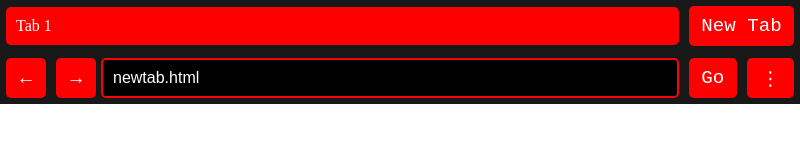
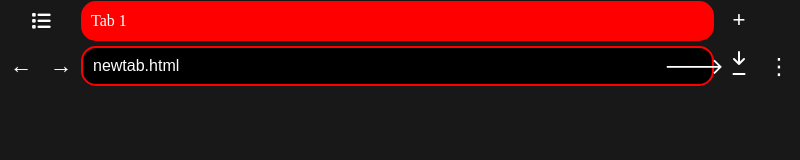
Before and after one commit to SHiBUSEK/MxBrowser, an Electron app: page index.html in a window 800 px wide. Drawn offline with Linux system fonts and the light colour scheme.

Commit message:
v0.3.0-beta.3

```diff
--- a/index.html
+++ b/index.html
@@ -5,19 +5,27 @@
   <meta name="viewport" content="width=device-width, initial-scale=1.0">
   <title>MxBrowser</title>
   <link rel="stylesheet" href="styles.css">
+  <link rel="stylesheet" href="https://cdnjs.cloudflare.com/ajax/libs/font-awesome/6.0.0-beta3/css/all.min.css">
 </head>
 <body>
   <div id="tabs-container">
+    <button id="FunctionsButton"><i class="fas fa-list icon"></i></button>
     <ul id="tabs-list">
       <li class="tab active" data-tab-id="1">Tab 1</li>
     </ul>
-    <button id="newTabButton">New Tab</button>
+    <button id="newTabButton">+</button>
   </div>
   <div id="browser-controls">
-    <button id="backButton">&#8592;</button>
-    <button id="forwardButton">&#8594;</button>
-    <input type="text" id="urlInput" placeholder="Enter URL" />
-    <button id="goButton">Go</button>
+    <button id="backButton">←</button>
+    <button id="forwardButton">→</button>
+    <div id="urlInputDiv">
+    <input type="text" id="urlInput" placeholder="Enter URL"/>
+    <button id="goButton">🡒</button>
+    </div>
+    <button id="downloadsButton">
+      <i class="fas fa-arrow-down icon"></i>
+      <i class="fas fa-minus icon"></i>
+     </button>
     <button id="MoreButton">&#8942;</button>
   </div>
   <div id="webview-container">
--- a/package.json
+++ b/package.json
@@ -1,6 +1,6 @@
 {
   "name": "mxbrowser",
-  "version": "0.3.0-beta.2",
+  "version": "0.3.0-beta.3",
   "main": "main.js",
   "scripts": {
     "start": "electron .",
--- a/styles.css
+++ b/styles.css
@@ -6,6 +6,7 @@ html, body {
   overflow: hidden;
   display: flex;
   flex-direction: column;
+  background: #181818;
 }
 
 #browser-controls {
@@ -13,6 +14,7 @@ html, body {
   align-items: center;
   padding: 1px;
   background: #181818;
+  margin-top: 3px;
 }
 
 #urlInput {
@@ -20,20 +22,20 @@ html, body {
   flex-grow: 1;
   padding: 10px;
   border: 2px solid #ff0000;
-  border-radius: 5px;
+  border-radius: 15px;
   font-size: 1em;
   box-sizing: border-box;
   background: #000;
   color: white;
-  margin-right: 5px;
+  padding-right: 30px;
 }
 
 #tabs-container {
+  padding: 1px;
   background-color: #181818;
-  padding: 1px;
   display: flex;
   align-items: center;
-  padding-left: 6px;
+  height: 40px;
 }
 
 #tabs-list {
@@ -47,11 +49,17 @@ html, body {
 .tab {
   background-color: #333;
   color: white;
-  padding: 10px;
   cursor: pointer;
   margin-right: 5px;
-  border-radius: 5px;
+  border-radius: 15px;
   transition: background-color 0.2s;
+  width: 100%;
+  height: 40px;
+  border: none;
+  display: flex;
+  align-items: center;
+  padding-right: 10px;
+  padding-left: 10px;
 }
 
 .browser-tab iframe {
@@ -82,21 +90,12 @@ html, body {
   border: none;
 }
 
-.tab {
-  flex: 1;
-  width: 100%;
-  height: 100%;
-  border: none;
-  display: flex;
-  justify-content: space-between;
-  align-items: center;
-}
-
 webview {
   flex: 1;
   width: 100%;
   height: 100%;
   border: none;
+  background-color: #181818;
 }
 
 .if {
@@ -105,30 +104,26 @@ webview {
   width: 100%
 }
 
-#backButton, #forwardButton, #goButton, #newTabButton, #MoreButton{
-  background-color: #ff0000;
+#backButton, #forwardButton, #goButton, #newTabButton, #MoreButton, #downloadsButton{
+  background-color: transparent;
   color: white;
   border: none;
-  padding: 10px;
   margin: 5px;
-  border-radius: 5px;
+  border-radius: 50%;
   cursor: pointer;
   transition: transform 0.2s, background-color 0.2s;
-  height: 40px;
   box-sizing: border-box;
   display: flex;
   align-items: center;
   justify-content: center;
-  font-size: 1.2em;
+  font-size: 1.4em;
+  width: 30px;
+  height: 30px;
 }
 
-#backButton:hover, #forwardButton:hover, #goButton:hover, #newTabButton:hover, #MoreButton:hover{
+#backButton:hover, #forwardButton:hover, #goButton:hover, #newTabButton:hover, #MoreButton:hover, #downloadsButton:hover{
   transform: scale(1.1);
   background-color: #b30000;
-}
-
-#backButton, #forwardButton {
-  width: 40px;
 }
 
 #goButton, #newTabButton {
@@ -138,31 +133,25 @@ webview {
 .close-tab {
   margin-left: auto;
   padding: 0 5px;
-  color: #ff0000;
+  color: #ffffff;
   cursor: pointer;
   background: none;
   border: none;
   font-size: 16px;
+  border-radius: 50%;
+  transition: transform 0.2s, background-color 0.2s;
 }
 
 .close-tab:hover {
-  color: #b30000;
-  background-color: lightgray;
-}
-
-#MoreButton, #goButton {
-  width: 47.5px;
-}
-
-#newTabButton {
-  width: 105px
+  color: #ffffff;
+  background-color: #b30000;
+  transform: scale(1.2);
 }
 
 #MoreList {
   display: none;
   position: absolute;
-  background-color: #181818;
-  border: 1px solid #181818;
+  background-color: transparent;
   padding: 0px;
   list-style-type: none;
   box-shadow: 0 4px 8px rgba(0, 0, 0, 0.1);
@@ -181,4 +170,63 @@ webview {
 
 #MoreList ul:hover {
   background-color: #b30000;
+  cursor: pointer
 }
+
+#urlInputDiv {
+  flex-grow: 1;
+  border-radius: 5px;
+  font-size: 1em;
+  background: transparent;
+  color: white;
+  margin-right: 5px;
+  display: flex;
+  position: relative;
+  justify-content: flex-end;
+}
+
+#goButton {
+  position: absolute;
+}
+
+#FunctionsButton {
+  background-color: transparent;
+  color: white;
+  border: none;
+  border-radius: 15px;
+  cursor: pointer;
+  transition: transform 0.2s, background-color 0.2s;
+  box-sizing: border-box;
+  display: inline-flex;
+  flex-direction: column;
+  align-items: center;
+  justify-content: center;
+  font-size: 1.2em;
+  width: 70px;
+  height: 30px;
+  margin: 5px;
+}
+
+#FunctionsButton:hover {
+  transform: scale(1.1);
+  background-color: #b30000;
+}
+
+#downloadsButton {
+  flex-direction: column;
+  font-size: 1em;
+  justify-content: center;
+  align-items: center;
+}
+
+#downloadsButton .fa-arrow-down {
+  position: relative
+}
+
+#downloadsButton .fa-minus {
+  position: relative
+}
+
+#newTabButton {
+  margin-right: 45px;
+}
```
